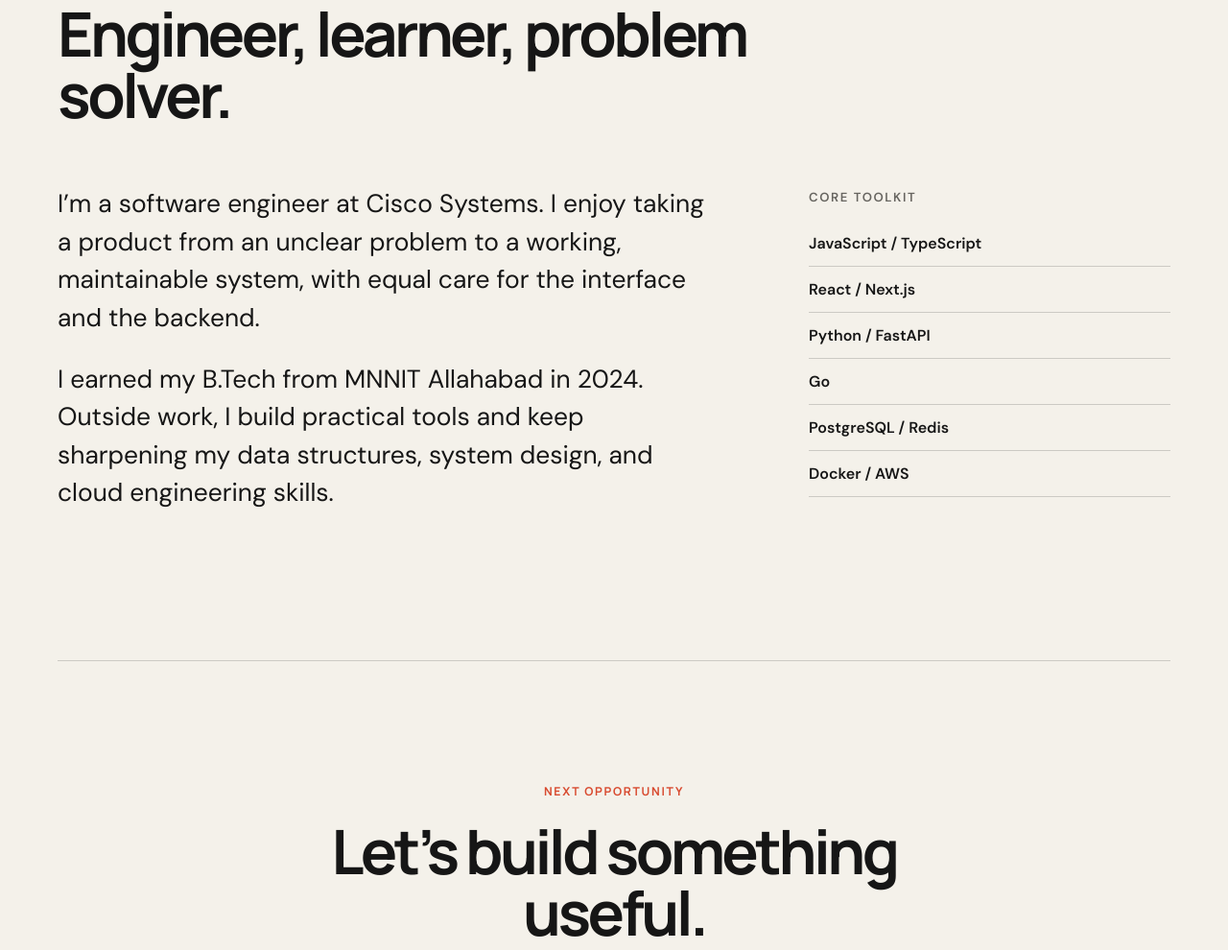
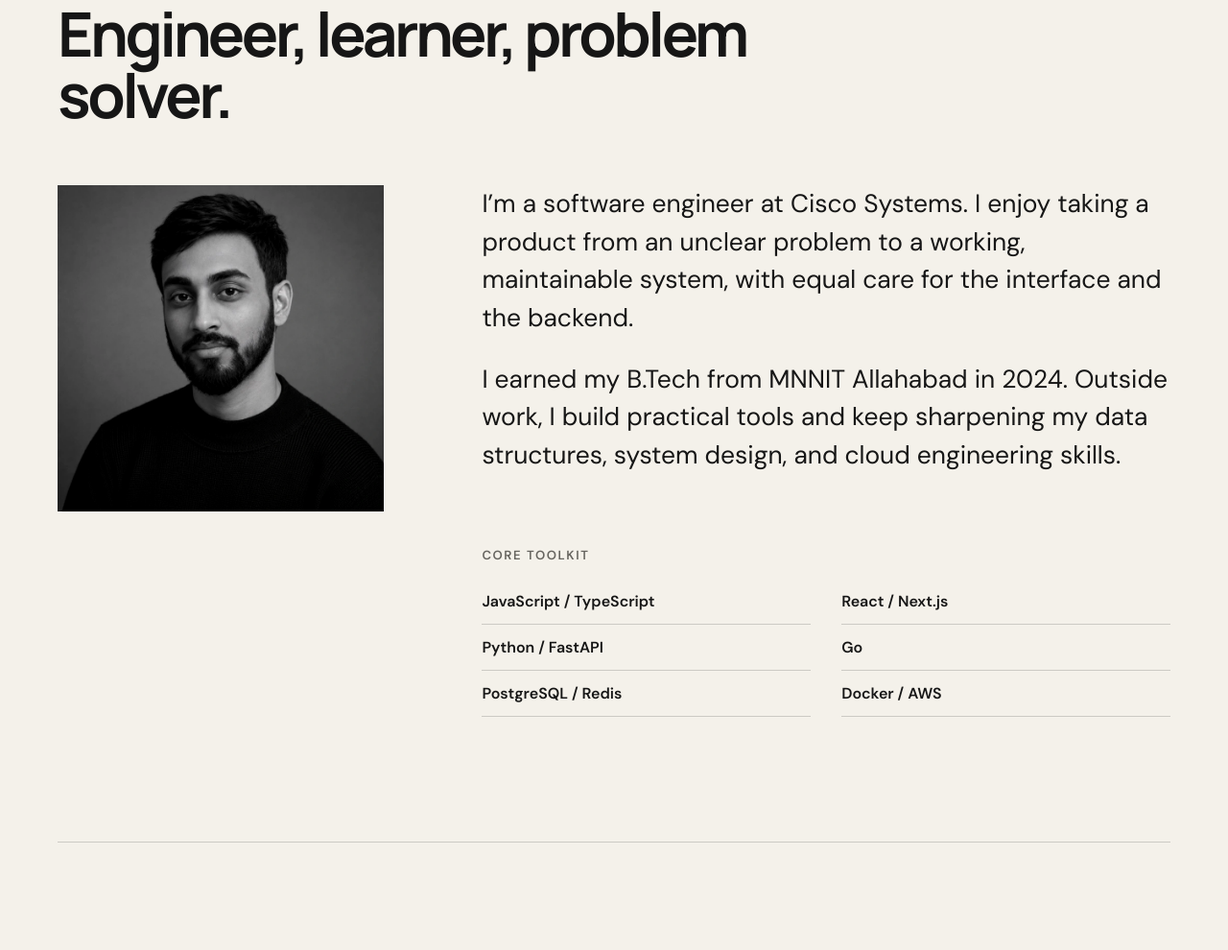
Before and after one commit to vaidyasen/my-portfolio, a React app in the folder client/: page / in a window 1280 px wide. Shown: the part 2489-3479 px from the top of the page at 96% size. Built offline with nearby package versions, Linux system fonts and the light colour scheme.

Commit message:
Add portrait to portfolio about section

```diff
--- a/client/src/index.css
+++ b/client/src/index.css
@@ -163,7 +163,27 @@ h2 {
 .project-arrow { padding-top: 6px; text-align: right; font-size: 1.35rem; }
 .text-link { display: inline-block; margin-top: 34px; }
 
-.about-grid { display: grid; grid-template-columns: 1.45fr 0.8fr; gap: 100px; }
+.about-grid {
+  display: grid;
+  grid-template-columns: minmax(260px, 340px) 1fr;
+  gap: clamp(48px, 8vw, 110px);
+  align-items: start;
+}
+
+.portrait {
+  margin: 0;
+  overflow: hidden;
+  background: var(--card);
+}
+
+.portrait img {
+  width: 100%;
+  height: auto;
+  display: block;
+  filter: contrast(1.03);
+}
+
+.about-details { display: grid; gap: 48px; }
 
 .about-copy p {
   margin: 0 0 24px;
@@ -178,6 +198,12 @@ h2 {
   font-weight: 600;
   text-transform: uppercase;
   letter-spacing: 0.12em;
+}
+
+.skills {
+  display: grid;
+  grid-template-columns: repeat(2, minmax(0, 1fr));
+  column-gap: 32px;
 }
 
 .skills li { padding: 13px 0; border-bottom: 1px solid var(--line); font-weight: 600; }
@@ -206,6 +232,8 @@ h2 {
   .project { grid-template-columns: 34px 1fr; gap: 10px; padding-block: 28px; }
   .project-arrow { display: none; }
   .about-grid { grid-template-columns: 1fr; gap: 48px; }
+  .portrait { width: min(100%, 340px); }
+  .skills { grid-template-columns: 1fr; }
   .footer { padding: 28px 0; align-items: flex-start; flex-direction: column; justify-content: center; }
 }
 
--- a/client/src/index.js
+++ b/client/src/index.js
@@ -132,6 +132,16 @@ function App() {
             <h2>Engineer, learner, problem solver.</h2>
           </div>
           <div className="about-grid">
+            <figure className="portrait">
+              <img
+                src={`${process.env.PUBLIC_URL}/profilepic.png`}
+                alt="Ritik Vaidyasen"
+                width="800"
+                height="800"
+                loading="lazy"
+              />
+            </figure>
+            <div className="about-details">
               <div className="about-copy">
                 <p>
                   I’m a software engineer at Cisco Systems. I enjoy taking a
@@ -149,6 +159,7 @@ function App() {
                 <ul className="skills">
                   {skills.map((skill) => <li key={skill}>{skill}</li>)}
                 </ul>
+              </div>
             </div>
           </div>
         </section>
```
Also changed, not shown: client/public/profilepic.png (added). Lines whose indentation alone changed are shown as unchanged.
